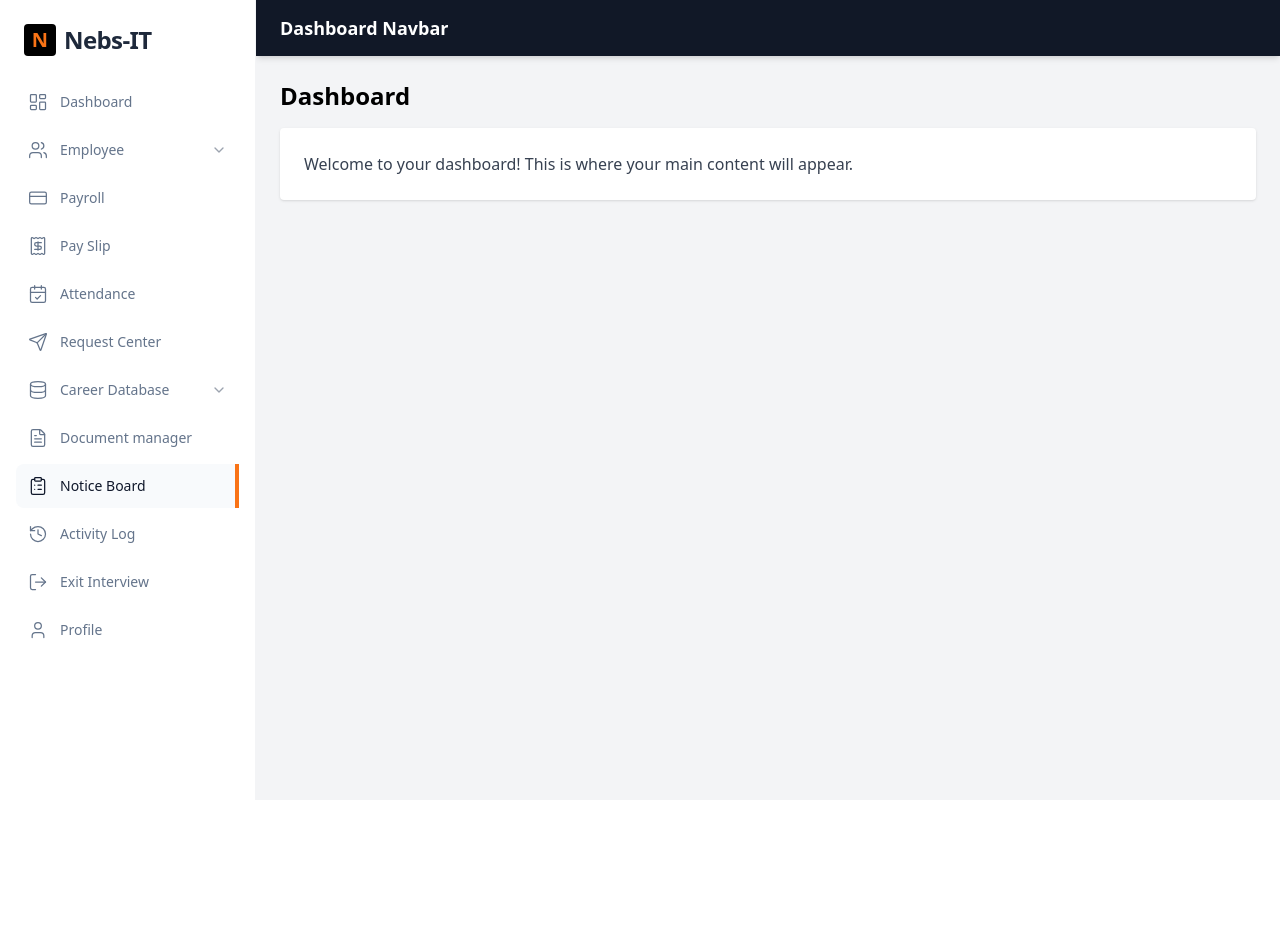
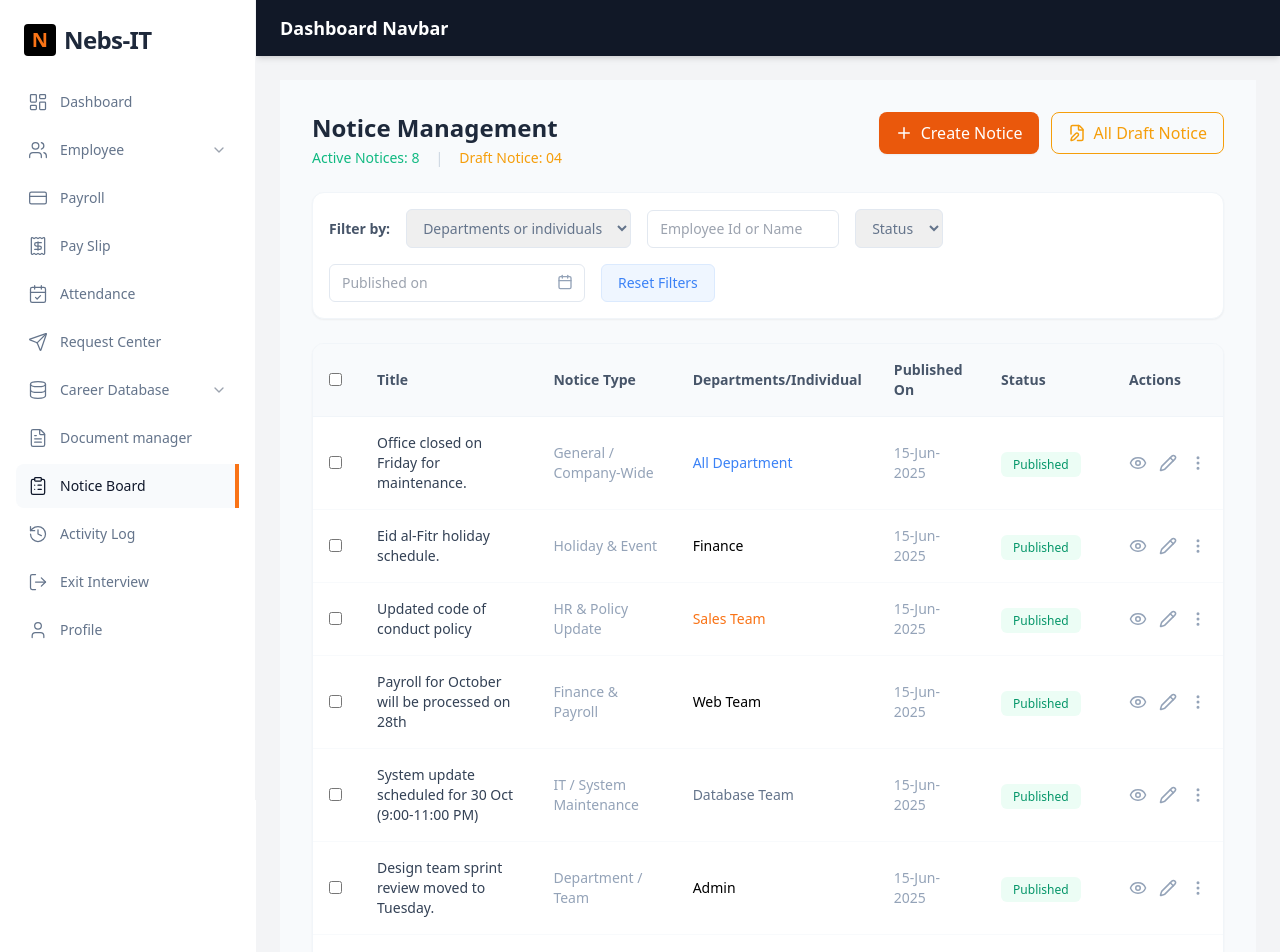
Before and after one commit to ferdoushasanpr/nebsit-dashboard, a React (Vite) app: page / in a window 1280 px wide. Shown: the top 952 px of the page. Before the commit the page ends 800 px from the top, so only its background shows below. Built offline with nearby package versions, Linux system fonts and the light colour scheme.

Commit message:
feat: Dashboard Content Added

```diff
--- a/src/components/Dashboard.tsx
+++ b/src/components/Dashboard.tsx
@@ -1,13 +1,255 @@
+import {
+  Plus,
+  FileEdit,
+  Eye,
+  Pencil,
+  MoreVertical,
+  ChevronLeft,
+  ChevronRight,
+  Calendar,
+} from "lucide-react";
+
+const notices = [
+  {
+    id: 1,
+    title: "Office closed on Friday for maintenance.",
+    type: "General / Company-Wide",
+    target: "All Department",
+    date: "15-Jun-2025",
+    status: "Published",
+    color: "blue",
+  },
+  {
+    id: 2,
+    title: "Eid al-Fitr holiday schedule.",
+    type: "Holiday & Event",
+    target: "Finance",
+    date: "15-Jun-2025",
+    status: "Published",
+    color: "green",
+  },
+  {
+    id: 3,
+    title: "Updated code of conduct policy",
+    type: "HR & Policy Update",
+    target: "Sales Team",
+    date: "15-Jun-2025",
+    status: "Published",
+    color: "orange",
+  },
+  {
+    id: 4,
+    title: "Payroll for October will be processed on 28th",
+    type: "Finance & Payroll",
+    target: "Web Team",
+    date: "15-Jun-2025",
+    status: "Published",
+    color: "indigo",
+  },
+  {
+    id: 5,
+    title: "System update scheduled for 30 Oct (9:00-11:00 PM)",
+    type: "IT / System Maintenance",
+    target: "Database Team",
+    date: "15-Jun-2025",
+    status: "Published",
+    color: "slate",
+  },
+  {
+    id: 6,
+    title: "Design team sprint review moved to Tuesday.",
+    type: "Department / Team",
+    target: "Admin",
+    date: "15-Jun-2025",
+    status: "Published",
+    color: "purple",
+  },
+  {
+    id: 7,
+    title: "Unauthorized absence recorded on 18 Oct 2025",
+    type: "Warning / Disciplinary",
+    target: "Individual",
+    date: "15-Jun-2025",
+    status: "Unpublished",
+    color: "cyan",
+  },
+  {
+    id: 8,
+    title: "Office closed today due to severe weather",
+    type: "Emergency / Urgent",
+    target: "HR",
+    date: "15-Jun-2025",
+    status: "Draft",
+    color: "red",
+  },
+];
+
 export default function Dashboard() {
   return (
-    <>
-      <h2 className="text-2xl font-semibold mb-4">Dashboard</h2>
-      <div className="bg-white p-6 rounded shadow">
-        <p className="text-gray-700">
-          Welcome to your dashboard! This is where your main content will
-          appear.
-        </p>
+    <div className="p-8 bg-slate-50 min-h-screen font-sans">
+      {/* Header Section */}
+      <div className="flex justify-between items-start mb-6">
+        <div>
+          <h1 className="text-2xl font-semibold text-slate-800">
+            Notice Management
+          </h1>
+          <div className="flex gap-4 mt-1 text-sm">
+            <span className="text-emerald-500 font-medium">
+              Active Notices: 8
+            </span>
+            <span className="text-slate-300">|</span>
+            <span className="text-amber-500 font-medium">Draft Notice: 04</span>
+          </div>
+        </div>
+        <div className="flex gap-3">
+          <button className="flex items-center gap-2 bg-orange-600 text-white px-4 py-2 rounded-lg hover:bg-orange-700 transition shadow-sm">
+            <Plus size={18} /> Create Notice
+          </button>
+          <button className="flex items-center gap-2 border border-amber-500 text-amber-500 px-4 py-2 rounded-lg hover:bg-amber-50 transition">
+            <FileEdit size={18} /> All Draft Notice
+          </button>
+        </div>
       </div>
-    </>
+
+      {/* Filter Bar */}
+      <div className="bg-white p-4 rounded-xl shadow-sm border border-slate-100 mb-6 flex flex-wrap items-center gap-4">
+        <span className="text-sm font-semibold text-slate-600">Filter by:</span>
+        <select className="border border-slate-200 rounded-md px-3 py-2 text-sm text-slate-500 outline-none focus:ring-2 focus:ring-orange-500">
+          <option>Departments or individuals</option>
+        </select>
+        <input
+          type="text"
+          placeholder="Employee Id or Name"
+          className="border border-slate-200 rounded-md px-3 py-2 text-sm outline-none focus:ring-2 focus:ring-orange-500 w-48"
+        />
+        <select className="border border-slate-200 rounded-md px-3 py-2 text-sm text-slate-500 outline-none focus:ring-2 focus:ring-orange-500">
+          <option>Status</option>
+        </select>
+        <div className="relative">
+          <input
+            type="text"
+            placeholder="Published on"
+            className="border border-slate-200 rounded-md px-3 py-2 text-sm outline-none pr-10 focus:ring-2 focus:ring-orange-500"
+          />
+          <Calendar
+            className="absolute right-3 top-2.5 text-slate-400"
+            size={16}
+          />
+        </div>
+        <button className="flex items-center gap-2 text-blue-500 border border-blue-100 bg-blue-50 px-4 py-2 rounded-md text-sm font-medium hover:bg-blue-100">
+          Reset Filters
+        </button>
+      </div>
+
+      {/* Data Table */}
+      <div className="bg-white rounded-xl shadow-sm border border-slate-100 overflow-hidden">
+        <table className="w-full text-left border-collapse">
+          <thead>
+            <tr className="bg-slate-50 border-b border-slate-100">
+              <th className="p-4 w-12">
+                <input
+                  type="checkbox"
+                  className="rounded text-orange-600 focus:ring-orange-500"
+                />
+              </th>
+              <th className="p-4 text-sm font-semibold text-slate-600">
+                Title
+              </th>
+              <th className="p-4 text-sm font-semibold text-slate-600">
+                Notice Type
+              </th>
+              <th className="p-4 text-sm font-semibold text-slate-600">
+                Departments/Individual
+              </th>
+              <th className="p-4 text-sm font-semibold text-slate-600">
+                Published On
+              </th>
+              <th className="p-4 text-sm font-semibold text-slate-600">
+                Status
+              </th>
+              <th className="p-4 text-sm font-semibold text-slate-600">
+                Actions
+              </th>
+            </tr>
+          </thead>
+          <tbody className="divide-y divide-slate-50">
+            {notices.map((notice) => (
+              <tr
+                key={notice.id}
+                className="hover:bg-slate-50 transition-colors"
+              >
+                <td className="p-4">
+                  <input type="checkbox" className="rounded" />
+                </td>
+                <td className="p-4 text-sm text-slate-700 max-w-xs">
+                  {notice.title}
+                </td>
+                <td className="p-4 text-sm text-slate-400">{notice.type}</td>
+                <td
+                  className="p-4 text-sm font-medium"
+                  style={{ color: `var(--tw-text-opacity)` }}
+                >
+                  <span className={`text-${notice.color}-500`}>
+                    {notice.target}
+                  </span>
+                </td>
+                <td className="p-4 text-sm text-slate-400">{notice.date}</td>
+                <td className="p-4">
+                  <span
+                    className={`px-3 py-1 rounded-md text-xs font-medium ${
+                      notice.status === "Published"
+                        ? "bg-emerald-50 text-emerald-600"
+                        : notice.status === "Unpublished"
+                        ? "bg-slate-100 text-slate-600"
+                        : "bg-amber-50 text-amber-600"
+                    }`}
+                  >
+                    {notice.status}
+                  </span>
+                </td>
+                <td className="p-4">
+                  <div className="flex gap-3 text-slate-400">
+                    <button className="hover:text-blue-500">
+                      <Eye size={18} />
+                    </button>
+                    <button className="hover:text-emerald-500">
+                      <Pencil size={18} />
+                    </button>
+                    <button className="hover:text-slate-600">
+                      <MoreVertical size={18} />
+                    </button>
+                  </div>
+                </td>
+              </tr>
+            ))}
+          </tbody>
+        </table>
+      </div>
+
+      {/* Pagination */}
+      <div className="flex justify-center items-center gap-2 mt-8">
+        <button className="p-2 text-slate-400 hover:text-slate-600">
+          <ChevronLeft size={20} />
+        </button>
+        <button className="w-8 h-8 flex items-center justify-center rounded border border-blue-500 bg-blue-50 text-blue-600 text-sm font-medium">
+          1
+        </button>
+        <button className="w-8 h-8 flex items-center justify-center text-slate-500 text-sm hover:bg-slate-100 rounded">
+          2
+        </button>
+        <button className="w-8 h-8 flex items-center justify-center text-slate-500 text-sm hover:bg-slate-100 rounded">
+          3
+        </button>
+        <button className="w-8 h-8 flex items-center justify-center text-slate-500 text-sm hover:bg-slate-100 rounded">
+          4
+        </button>
+        <button className="w-8 h-8 flex items-center justify-center text-slate-500 text-sm hover:bg-slate-100 rounded">
+          5
+        </button>
+        <button className="p-2 text-slate-400 hover:text-slate-600">
+          <ChevronRight size={20} />
+        </button>
+      </div>
+    </div>
   );
 }
```
